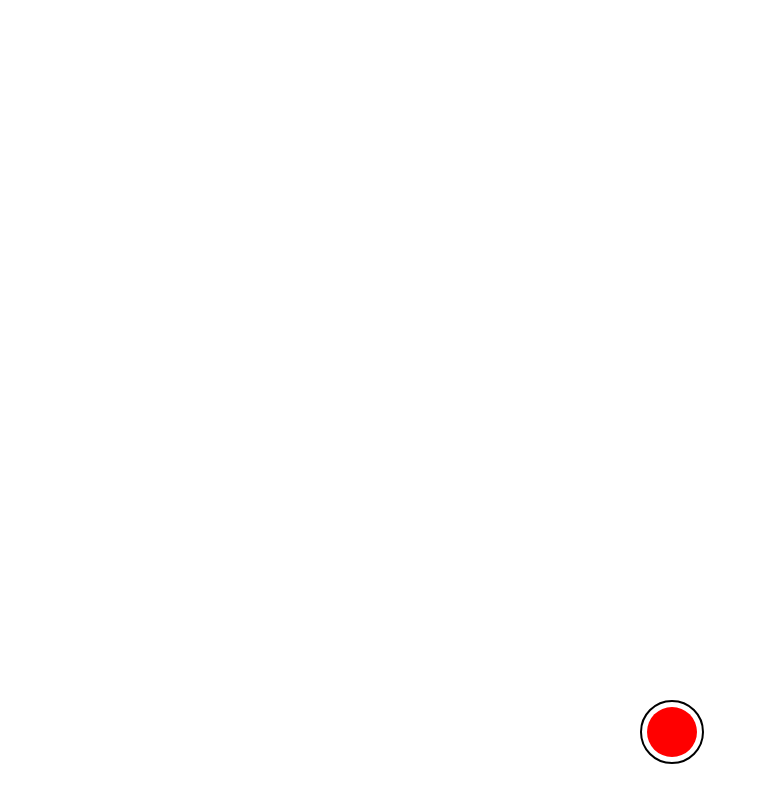
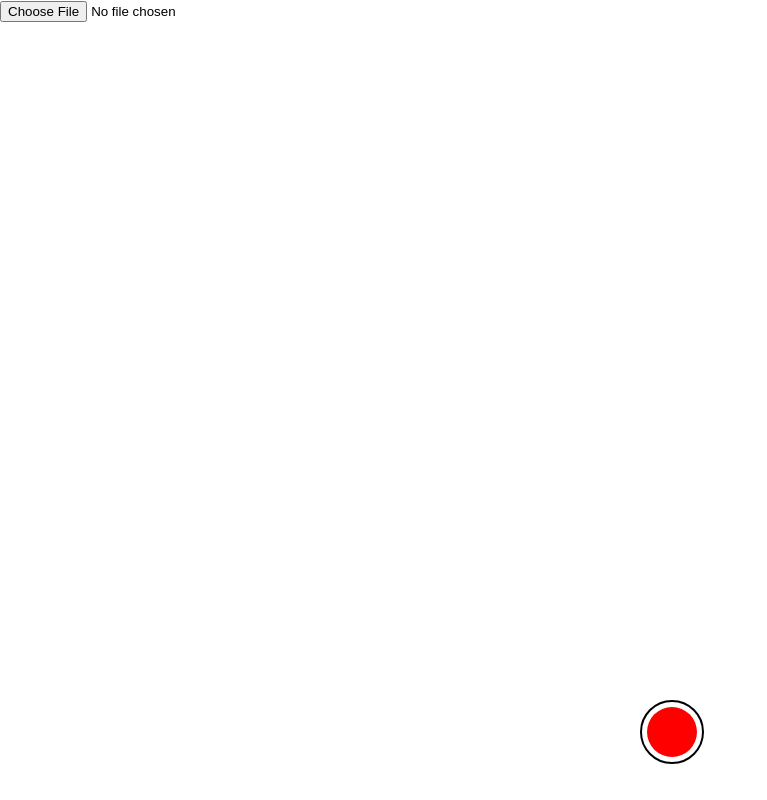
Before and after one commit to jmajaca/show-off, a React (Create React App) app in the folder show-off-ui/: page / in a window 1280 px wide. Shown: the whole page, without its empty margins (0-767 px from the left). Built offline with nearby package versions, Linux system fonts and the light colour scheme.

Commit message:
[FRONTEND-2] Simple RecordBackground

```diff
--- /dev/null
+++ b/show-off-ui/src/components/RecordBackground.tsx
@@ -0,0 +1,16 @@
+import React from 'react';
+
+
+type RecordBackgroundProps = {
+    className?: string,
+}
+
+export default function RecordBackground({className}: RecordBackgroundProps) {
+
+    return (
+        <div className={className}>
+            <input type="file" accept="image/*" capture="environment"/>
+        </div>
+    );
+
+}
--- a/show-off-ui/src/pages/MainPage.tsx
+++ b/show-off-ui/src/pages/MainPage.tsx
@@ -3,15 +3,22 @@ import React from 'react';
 import {makeStyles} from '@mui/styles';
 
 import RecordButton from '../components/RecordButton';
+import RecordBackground from '../components/RecordBackground';
 
 const useStyles = makeStyles({
     container: {
         display: 'flex',
         justifyContent: 'center',
+        width: '100%',
+        height: '100%',
     },
     recordButton: {
         position: 'fixed',
         bottom: 100,
+    },
+    recordBackground: {
+        width: '100%',
+        height: '100%',
     }
 });
 
@@ -23,6 +30,7 @@ export default function MainPage() {
 
     return (
         <div className={classes.container}>
+            <RecordBackground className={classes.recordBackground}/>
             <RecordButton onClick={onClick} className={classes.recordButton}/>
         </div>
     );
```
